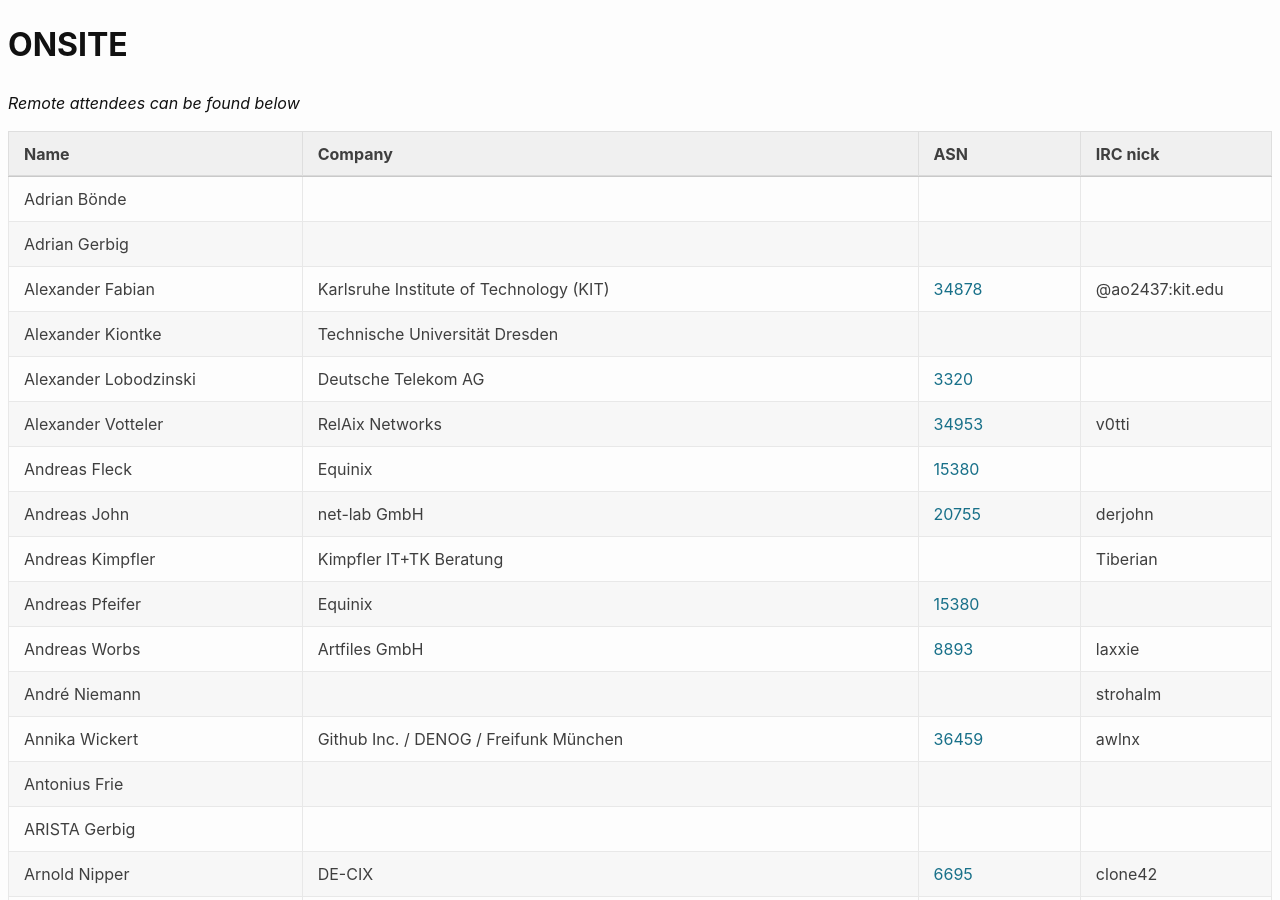
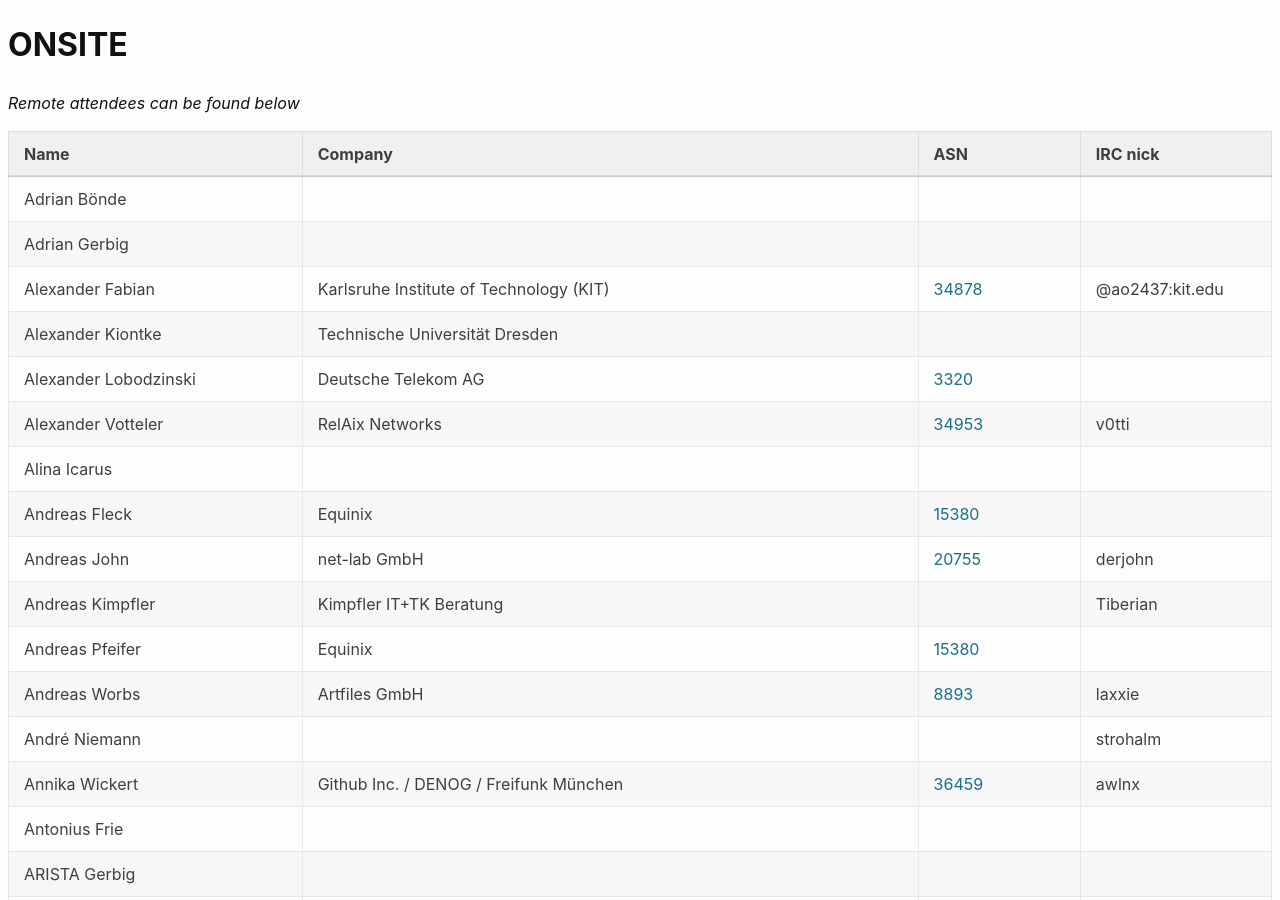
Before and after one commit to denog/pretix-attendeelist, a Jekyll site: the page built from denog15/index.md, in a window 1280 px wide and 900 px high. Built offline with Jekyll 4.4.1, drawn with Linux system fonts in a browser that asks for light colours.

Commit message:
Latest data: Wed Sep  6 18:10:46 UTC 2023

```diff
--- a/_data/attendees_denog15_onsite.json
+++ b/_data/attendees_denog15_onsite.json
@@ -34,6 +34,12 @@
     "company": "RelAix Networks",
     "irc": "v0tti",
     "asn": "34953"
+  },
+  {
+    "name": "Alina Icarus",
+    "company": null,
+    "irc": null,
+    "asn": null
   },
   {
     "name": "Andreas Fleck",
```
